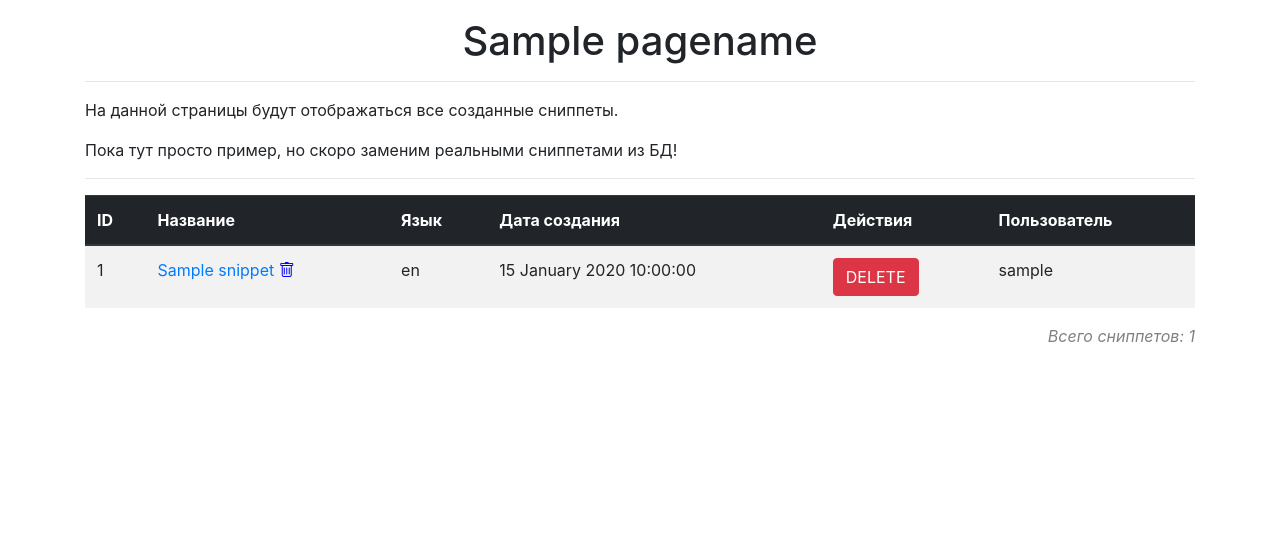
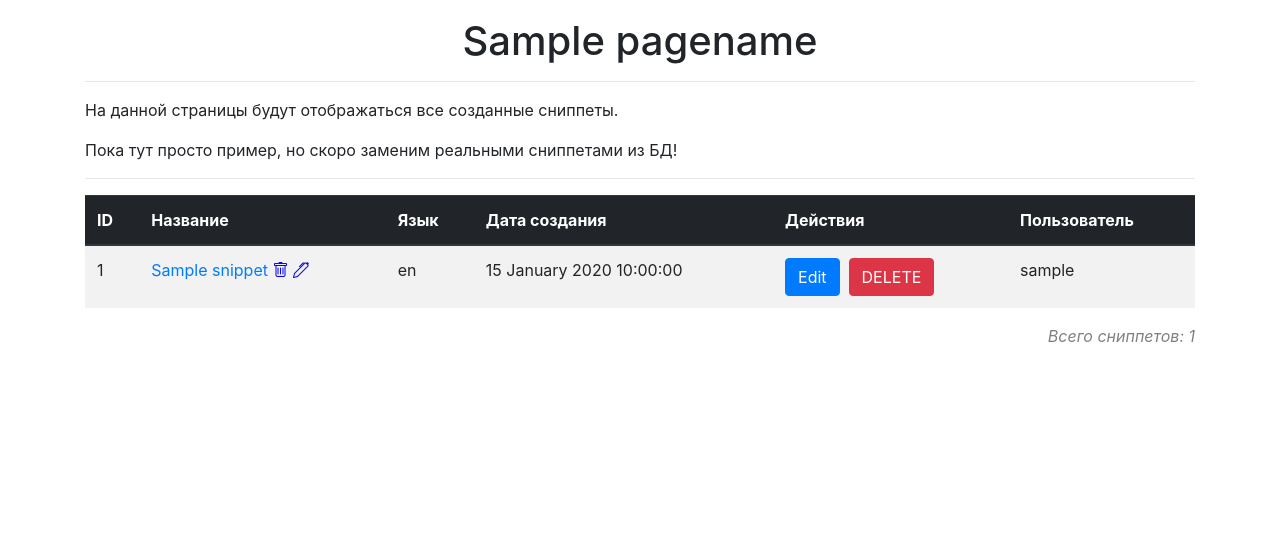
Before and after one commit to gyliver1986/Snipets, a Django app: template templates/pages/view_snippets.html in a window 1280 px wide. Shown: the part 59-595 px from the top of the page. Run offline with Django 3.2, Linux system fonts and the light colour scheme; the template is opened without the code that fills it: most values are stand-ins (such as "Sample title", 1, 10 or a date in 2020); some libraries are stand-ins or nearby versions.

Commit message:
add edit

```diff
--- a/MainApp/forms.py
+++ b/MainApp/forms.py
@@ -13,7 +13,7 @@ class SnippetForm(ModelForm):
                 "name": TextInput(attrs={
                     "class": "form-control",
                     "placeholder": "Название сниппета",
-                    "style": "max-width: 300px"
+                    "style": "max-width: 400px"
                 }),
                 "code": Textarea(attrs={
                     "placeholder": "Код сниппета",
--- a/templates/pages/view_snippets.html
+++ b/templates/pages/view_snippets.html
@@ -41,14 +41,21 @@
                                 <a href="{% url "snippet-delete" snippet.id %}">
                                     <i style="color: blue;" class="bi bi-trash"></i>
                                 </a>
+                                <a href="{% url "snippet-edit" snippet.id %}">
+                                    <i style="color: blue;" class="bi bi-pen"></i>
+                                </a>
                             </td>
                             <td>{{snippet.lang}}</td>
                             <td>{{snippet.creation_date | date:"d F Y H:i:s"}}</td>
                             <td>
+                                <div style="display: flex; flex-direction: row;">
+                                <a href="{% url 'snippet-edit' snippet.id %}" class="btn btn-primary">Edit</a>
+                                &nbsp;&nbsp;
                                 <form action="{% url "snippet-delete" snippet.id %}" method= "POST">
                                        {% csrf_token %}
                                        <button type="submit" class="btn btn-danger">DELETE</button>
                                 </form>
+                                </div>
 
                             </td>
                             <td>{{ snippet.user.username }}</td>
```
Also changed, not shown: MainApp/views.py (+5 -8 lines).
